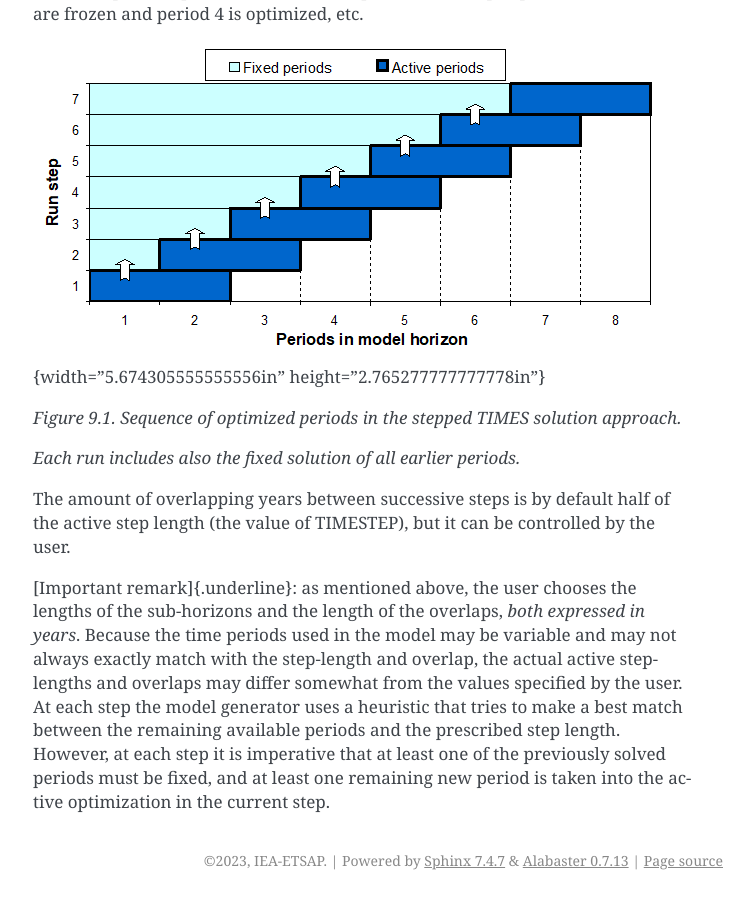
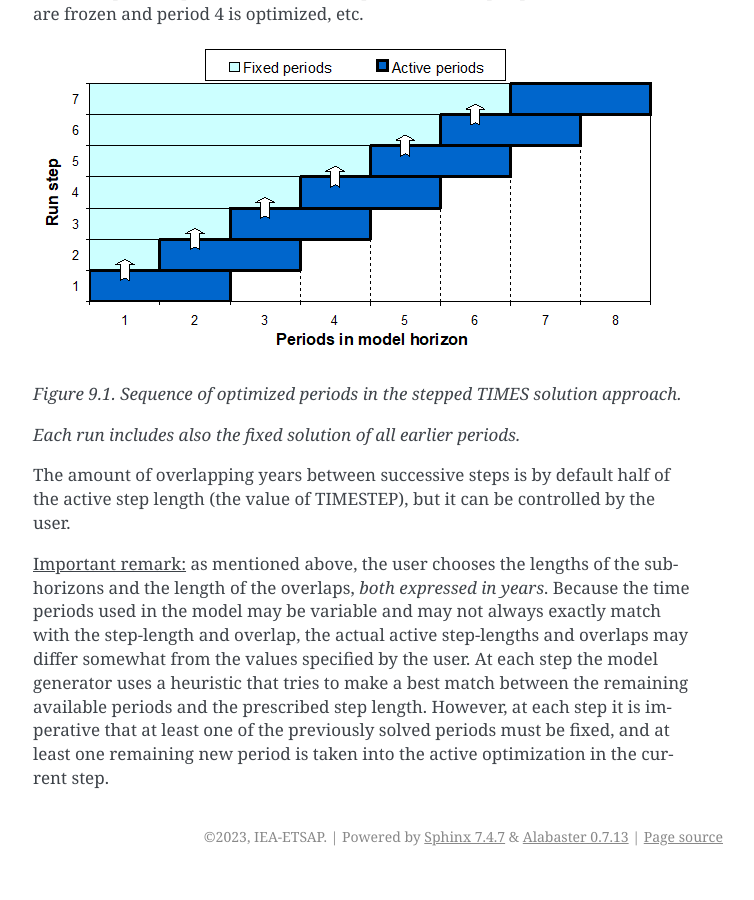
Before and after one commit to experimentarium/times, a Sphinx documentation site: the page built from docs/part-1/09-limited-foresight.md, in a window 1280 px wide and 900 px high, scrolled down 1426 px. Shown: the whole window, without its empty margins (387-1141 px from the left). Built offline with Sphinx 7.4.7, drawn with Linux system fonts in a browser that asks for light colours; after the commit the page ends 2302 px from its top, so only the background shows below that.

Commit message:
Quick fix on figures / Part-1-09

```diff
--- a/docs/part-1/09-limited-foresight.md
+++ b/docs/part-1/09-limited-foresight.md
@@ -61,8 +61,7 @@
 is free to be optimized. At step 3, period 3 variables are frozen and
 period 4 is optimized, etc.
 
-![](assets/image24.png){width="5.674305555555556in"
-height="2.765277777777778in"}
+![](assets/image24.png)
 
 *Figure 9.1. Sequence of optimized periods in the stepped TIMES solution
 approach.*
@@ -73,7 +72,7 @@
 half of the active step length (the value of TIMESTEP), but it can be
 controlled by the user.
 
-[Important remark]{.underline}: as mentioned above, the user chooses the
+<ins>Important remark:</ins> as mentioned above, the user chooses the
 lengths of the sub-horizons and the length of the overlaps, *both
 expressed in years*. Because the time periods used in the model may be
 variable and may not always exactly match with the step-length and
```
